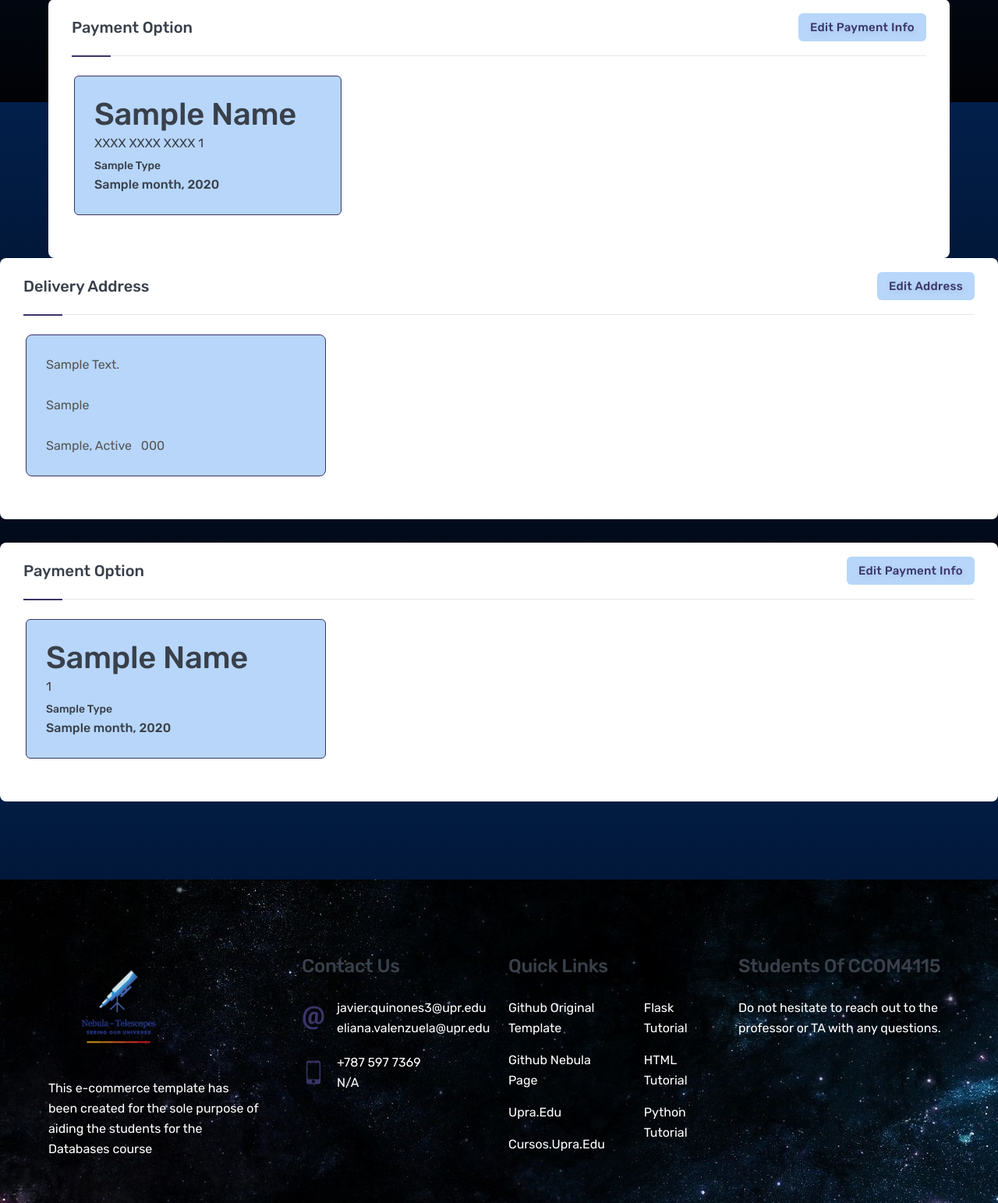
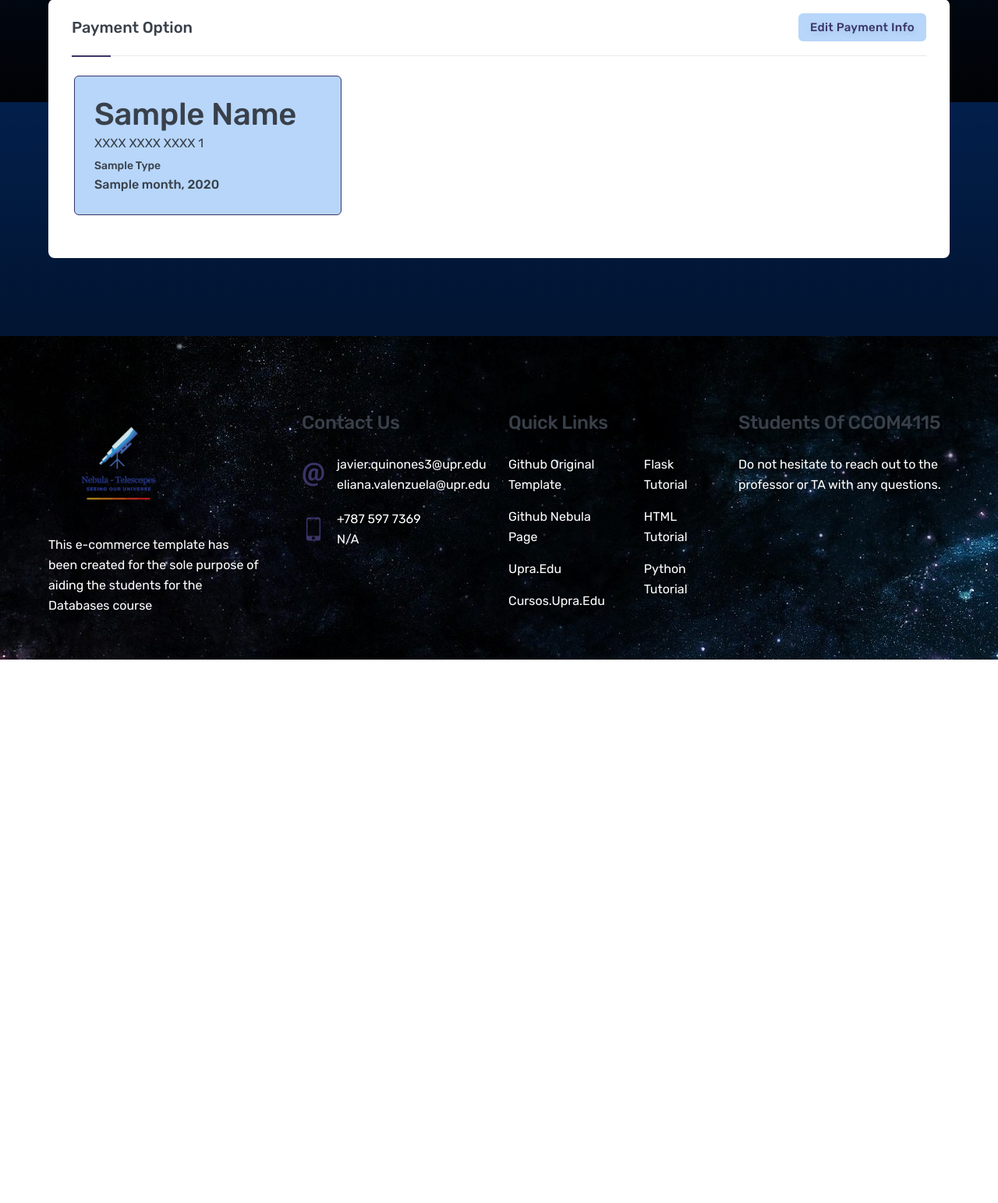
Before and after one commit to Jean029/DataBaseReformat, a Flask app: template website/templates/profile.html in a window 1280 px wide. Shown: the part 1469-3012 px from the top of the page at 78% size. After the commit the page ends 2315 px from the top, so only its background shows below. Run offline with Flask 3, Linux system fonts and the light colour scheme; tables that the repository leaves empty hold one stand-in row (values such as "Sample post"); the template is opened without the code that fills it: values that come from a table or form of the project are taken from there, most other values are stand-ins (such as "Sample title", 1, 10 or a date in 2020); grey boxes marked "Sample" are stand-in pictures; some libraries are stand-ins or nearby versions.

Commit message:
Arreglo de profile

```diff
--- a/website/templates/profile.html
+++ b/website/templates/profile.html
@@ -11,26 +11,40 @@ block content %}
         <div class="account-card">
           <div class="account-title">
             <h4>Your Profile</h4>
-                                <button data-bs-toggle="modal" data-bs-target="#profile-edit">edit info</button>
+            <button data-bs-toggle="modal" data-bs-target="#profile-edit">
+              edit info
+            </button>
           </div>
           <div class="account-content">
             <div class="row">
               <div class="col-md-6 col-lg-4">
                 <div class="form-group">
                   <label class="form-label">name</label>
-                                            <input class="form-control" type="text" placeholder={{user.Fname}}>
+                  <input
+                    class="form-control"
+                    type="text"
+                    placeholder="{{user.Fname}}"
+                  />
                 </div>
               </div>
               <div class="col-md-6 col-lg-4">
                 <div class="form-group">
                   <label class="form-label">last name</label>
-                                            <input class="form-control" type="text" placeholder={{user.Lname}}>
+                  <input
+                    class="form-control"
+                    type="text"
+                    placeholder="{{user.Lname}}"
+                  />
                 </div>
               </div>
               <div class="col-md-6 col-lg-4">
                 <div class="form-group">
                   <label class="form-label">Email</label>
-                                            <input class="form-control" type="email" placeholder={{user.Email}}>
+                  <input
+                    class="form-control"
+                    type="email"
+                    placeholder="{{user.Email}}"
+                  />
                 </div>
               </div>
               <div class="col-lg-2">
@@ -46,60 +60,16 @@ block content %}
         <div class="account-card">
           <div class="account-title">
             <h4>contact number</h4>
-                                <button data-bs-toggle="modal" data-bs-target="#contact-add">edit number</button>
+            <button data-bs-toggle="modal" data-bs-target="#contact-add">
+              edit number
+            </button>
           </div>
           <div class="account-content">
             <div class="row">
               <div class="col-md-6 col-lg-4 alert fade show">
                 <div class="profile-card contact active">
                   <h6>primary</h6>
-                                            <p id="phone"> {{user.Phone}} </p>
-                                        </div>
-                                    </div>
-                                </div>
-                            </div>
-                        </div>
-                    </div>
-                    <div class="col-lg-12">
-                        <div class="account-card">
-                            <div class="account-title">
-                                <h4>delivery address</h4>
-                                <button data-bs-toggle="modal" data-bs-target="#address-add">edit address</button>
-                            </div>
-                            <div class="account-content">
-                                <div class="row">
-                                    <div class="col-md-6 col-lg-4 alert fade show">
-                                        <div class="profile-card address active">
-                                            <p>{{user.Address}}</p><br>
-                                            <p>{{user.Street}}</p><br>
-                                            <p>{{user.City}}, {{user.State}} &nbsp {{user.ZipCode}}</p>
-                                        </div>
-                                    </div>
-                                </div>
-                            </div>
-                        </div>
-                    </div>
-                    <div class="col-lg-12">
-                        <div class="account-card mb-0">
-                            <div class="account-title">
-                                <h4>payment option</h4>
-                                <button data-bs-toggle="modal" data-bs-target="#payment-add">edit payment info</button>
-                            </div>
-                            <div class="account-content">
-                                <div class="row">
-                                    <div class="col-md-6 col-lg-4 alert fade show">
-                                        <div class="payment-card payment active">
-                                            <h2> {{name[0]}}</h2>
-                                            <p id="cardNumber"> {{number[0]}} </p>
-                                            <h5> {{type[0]}} </h5>
-                                            <h6> {{month[0]}}, {{year[0]}} </h6>
-                                        </div>
-                                    </div>
-                                </div>
-                            </div>
-                        </div>
-                    </div>
-
+                  <p id="phone">{{user.Phone}}</p>
                 </div>
               </div>
             </div>
@@ -142,7 +112,7 @@ block content %}
               <div class="col-md-6 col-lg-4 alert fade show">
                 <div class="payment-card payment active">
                   <h2>{{name[0]}}</h2>
-                  <p>{{number[0]}}</p>
+                  <p id="cardNumber">{{number[0]}}</p>
                   <h5>{{type[0]}}</h5>
                   <h6>{{month[0]}}, {{year[0]}}</h6>
                 </div>
```
Lines whose indentation alone changed are shown as unchanged.
